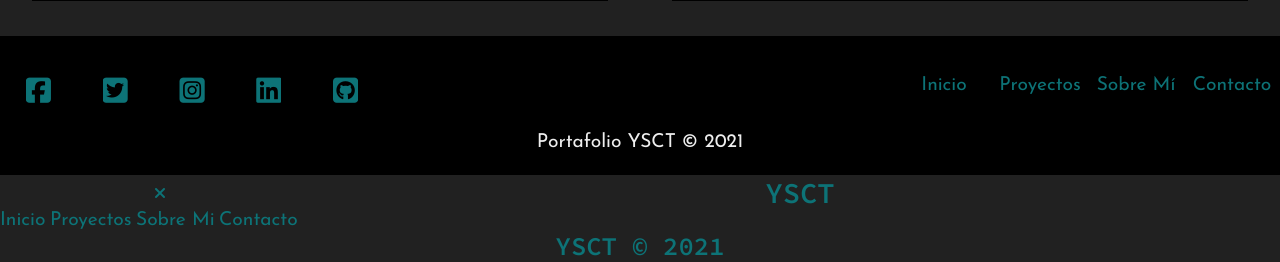
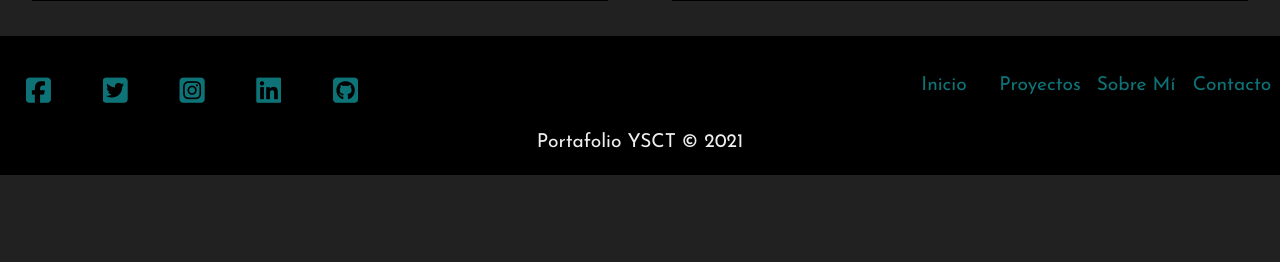
Before and after one commit to YSCT01/Portfolio-Django, a Django app: page / in a window 1280 px wide. Shown: the part 2518-2780 px from the top of the page. After the commit the page ends 2693 px from the top, so only its background shows below. Run offline with Django 3.2, Linux system fonts and the light colour scheme; some libraries are stand-ins or nearby versions.

Commit message:
heroku 13

```diff
--- a/static/css/styles.css
+++ b/static/css/styles.css
@@ -746,6 +746,11 @@ footer{
 
 }
 
+#menumobil{
+    display: none;
+}
+
+
 /*Menu mobile*/
 @media (max-width: 526px) {
     #menumobil{
```
